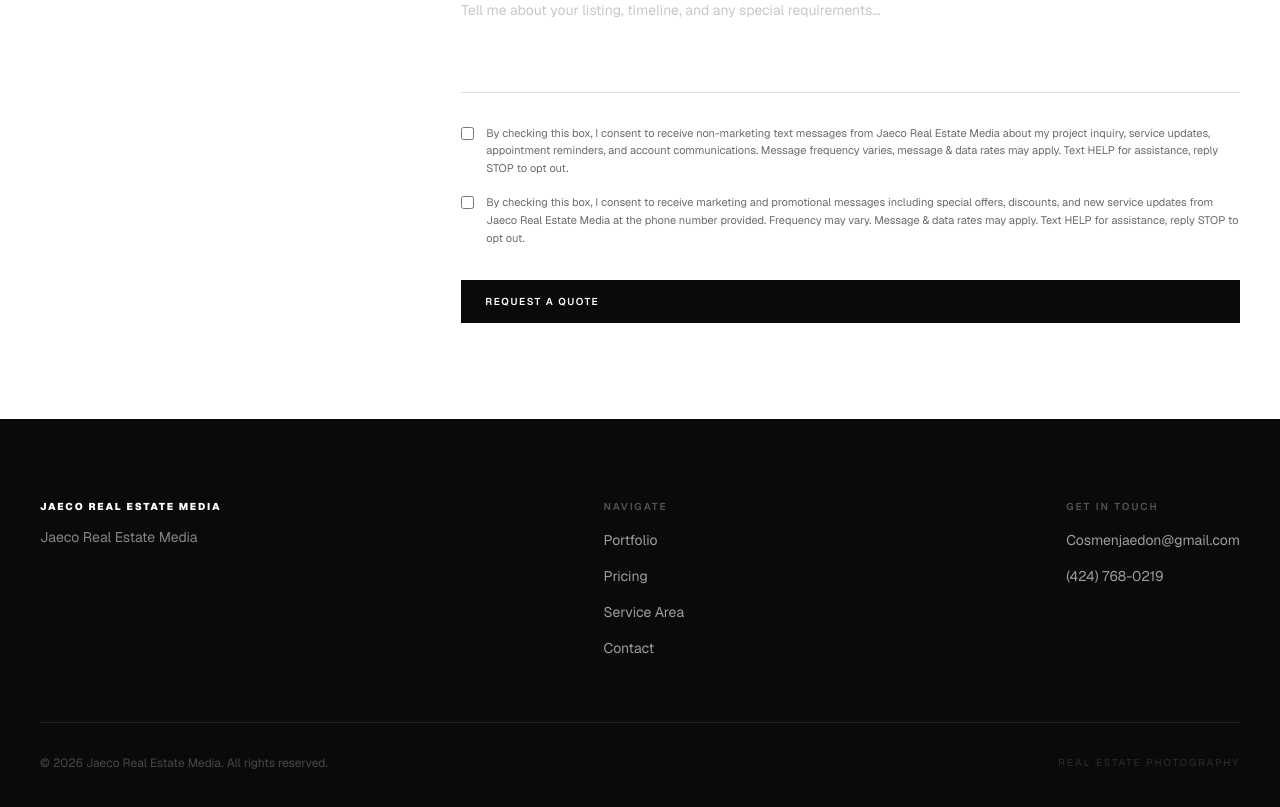
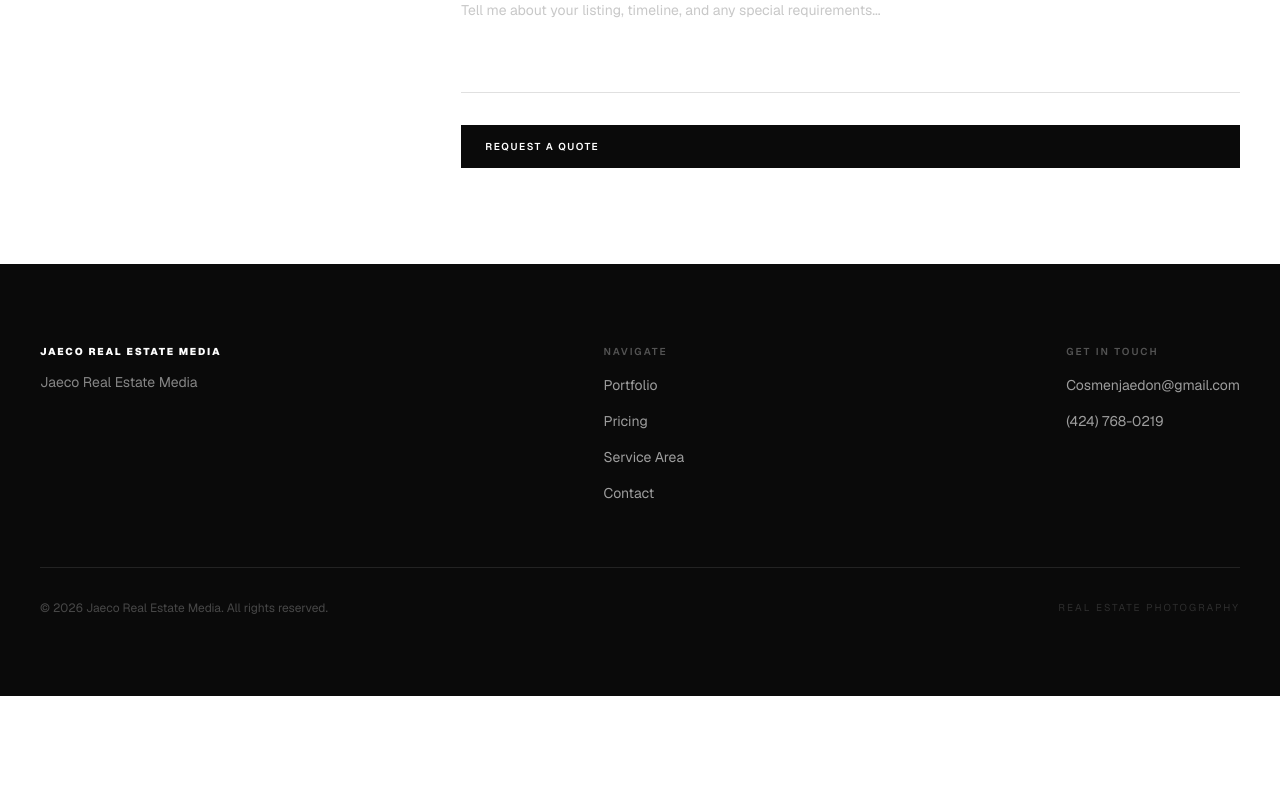
Before and after one commit to cosmenjaedon-lab/jaeco-media, a Next.js app: page /contact in a window 1280 px wide. Shown: the part 820-1627 px from the top of the page. After the commit the page ends 1516 px from the top, so only its background shows below. Built offline with nearby package versions, Linux system fonts and the light colour scheme.

Commit message:
remove SMS consent checkboxes

```diff
--- a/components/LeadForm.tsx
+++ b/components/LeadForm.tsx
@@ -255,22 +255,6 @@
         />
       </div>
 
-      {/* SMS Consent */}
-      <div className="md:col-span-2 flex flex-col gap-4">
-        <label className="flex items-start gap-3 cursor-pointer">
-          <input type="checkbox" name="consentTransactional" className="mt-0.5 shrink-0 accent-[#0A0A0A]" />
-          <span className="text-[11px] text-[#6B6B6B] leading-relaxed">
-            By checking this box, I consent to receive non-marketing text messages from Jaeco Real Estate Media about my project inquiry, service updates, appointment reminders, and account communications. Message frequency varies, message &amp; data rates may apply. Text HELP for assistance, reply STOP to opt out.
-          </span>
-        </label>
-        <label className="flex items-start gap-3 cursor-pointer">
-          <input type="checkbox" name="consentMarketing" className="mt-0.5 shrink-0 accent-[#0A0A0A]" />
-          <span className="text-[11px] text-[#6B6B6B] leading-relaxed">
-            By checking this box, I consent to receive marketing and promotional messages including special offers, discounts, and new service updates from Jaeco Real Estate Media at the phone number provided. Frequency may vary. Message &amp; data rates may apply. Text HELP for assistance, reply STOP to opt out.
-          </span>
-        </label>
-      </div>
-
       {/* Submit */}
       <div className="md:col-span-2 flex flex-col gap-4">
         <Button type="submit" disabled={formState === 'loading'}>
```
